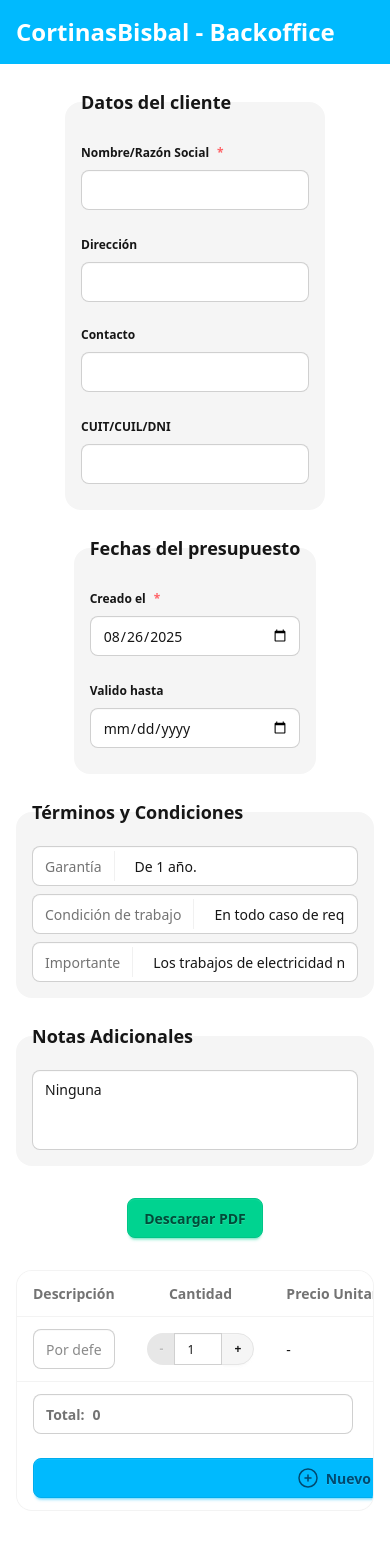
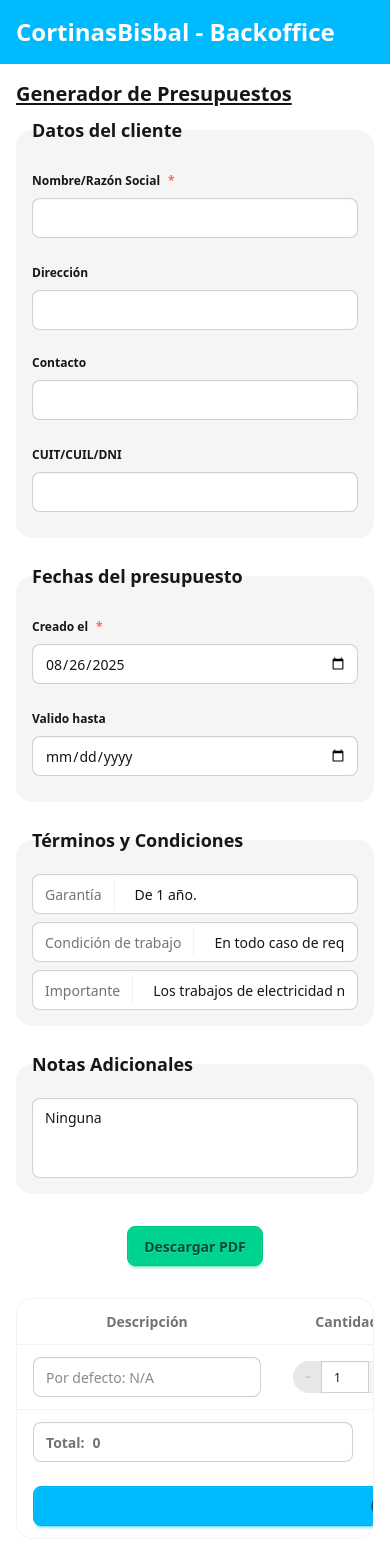
Before and after one commit to dapabe/cortinas-metalicas-bisbal, a Next.js app: page /backoffice in a window 390 px wide. Before the commit the page ends 1527 px from the top, so only its background shows below. Built offline with nearby package versions, Linux system fonts and the light colour scheme.

Commit message:
refactor: improve layout and styling in budget forms and page components

```diff
--- a/src/app/backoffice/page.jsx
+++ b/src/app/backoffice/page.jsx
@@ -2,8 +2,11 @@ import { BudgetTableForm } from "#/components/pages/backoffice/BudgetTable.form"
 
 export default function Page() {
 	return (
-		<div className="flex-1 flex items-center justify-center h-full">
+		<div className="flex-1 flex flex-col items-center justify-center h-full">
 			<section className="max-w-7xl w-full">
+				<h2 className="text-xl mr-auto font-bold	 decoration-2 underline underline-offset-2">
+					Generador de Presupuestos
+				</h2>
 				<BudgetTableForm />
 			</section>
 		</div>
--- a/src/components/form/VerticalText.input.jsx
+++ b/src/components/form/VerticalText.input.jsx
@@ -12,7 +12,7 @@ export function VerticalTextInput({ label, isRequired = false, inputName }) {
 	const { register, formState } = useFormContext();
 
 	return (
-		<fieldset className="fieldset">
+		<fieldset className="fieldset w-full">
 			<legend className="fieldset-legend">
 				{label}
 				{isRequired ? <span className="text-error">*</span> : null}
--- a/src/components/pages/backoffice/BudgetTable.form.Row.jsx
+++ b/src/components/pages/backoffice/BudgetTable.form.Row.jsx
@@ -44,7 +44,7 @@ BudgetTableFormRow.InputDescription = function InputDescription({ index }) {
 	return (
 		<label
 			aria-invalid={!!formState.errors?.list?.[index] ? "true" : undefined}
-			className="input input-md aria-[invalid]:input-error"
+			className="input input-md aria-[invalid]:input-error min-w-max"
 		>
 			{/* <button type="button" className="label">
 				<ChevronDownIcon className="size-6" />
--- a/src/components/pages/backoffice/BudgetTable.form.jsx
+++ b/src/components/pages/backoffice/BudgetTable.form.jsx
@@ -99,7 +99,7 @@ export function BudgetTableForm() {
 				onSubmit={methods.handleSubmit(onSubmit)}
 			>
 				<section className="grid gap-4 grid-cols-4">
-					<fieldset className="col-span-4 md:col-span-2 fieldset bg-base-200 p-4 rounded-box w-fit mx-auto">
+					<fieldset className="col-span-4 fieldset bg-base-200 p-4 rounded-box md:col-span-2">
 						<legend className="fieldset-legend text-lg">
 							Datos del cliente
 						</legend>
@@ -118,7 +118,7 @@ export function BudgetTableForm() {
 						</div>
 					</fieldset>
 
-					<fieldset className="col-span-4 md:col-span-2 lg:col-span-1 fieldset bg-base-200 p-4 rounded-box m-auto">
+					<fieldset className="col-span-4 md:col-span-2 lg:col-span-1 fieldset bg-base-200 p-4 rounded-box h-fit">
 						<legend className="fieldset-legend text-lg">
 							Fechas del presupuesto
 						</legend>
@@ -292,7 +292,9 @@ BudgetTableForm.AddItem = function AddItem() {
 				onClick={() =>
 					append({
 						description:
-							"En todo caso de requerir el trabajo se debe abonar con anticipación el 60% y el 40% restante al finalizar el trabajo.",
+							process.env.NODE_ENV === "development"
+								? "En todo caso de requerir el trabajo se debe abonar con anticipación el 60% y el 40% restante al finalizar el trabajo."
+								: "",
 						quantity: "1",
 						price: "0",
 						discount: "0",
--- a/src/stores/budget.store.js
+++ b/src/stores/budget.store.js
@@ -245,7 +245,7 @@ export const useBudgetStore = create((set, get) => ({
 				});
 			}
 			// if (get().willReachPageEnd(amountToMove)) console.log("first");
-			if (index === data.list.length - 1)
+			if (data.list.length === 1 || index === data.list.length - 1)
 				get().safeMoveDown(genLines.length * fontSize + rowSpacing);
 			else get().safeMoveDown(rowSpacing);
 		});
```
